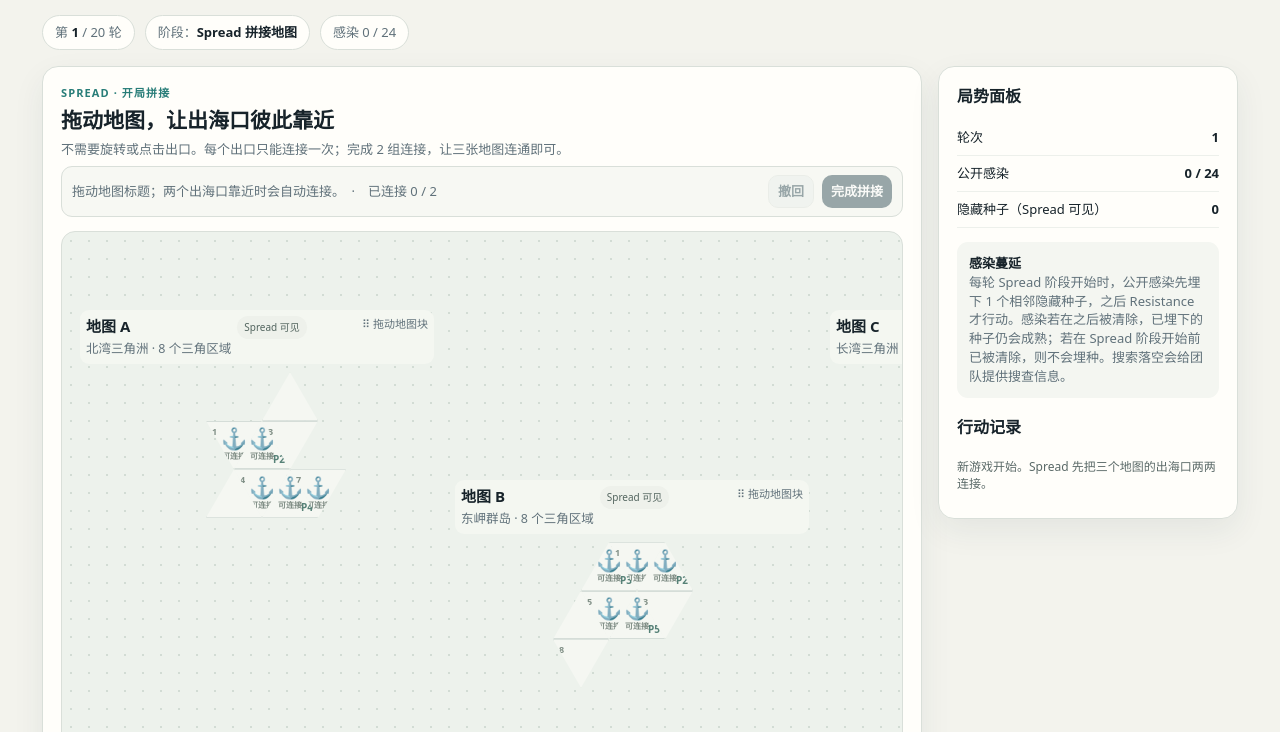
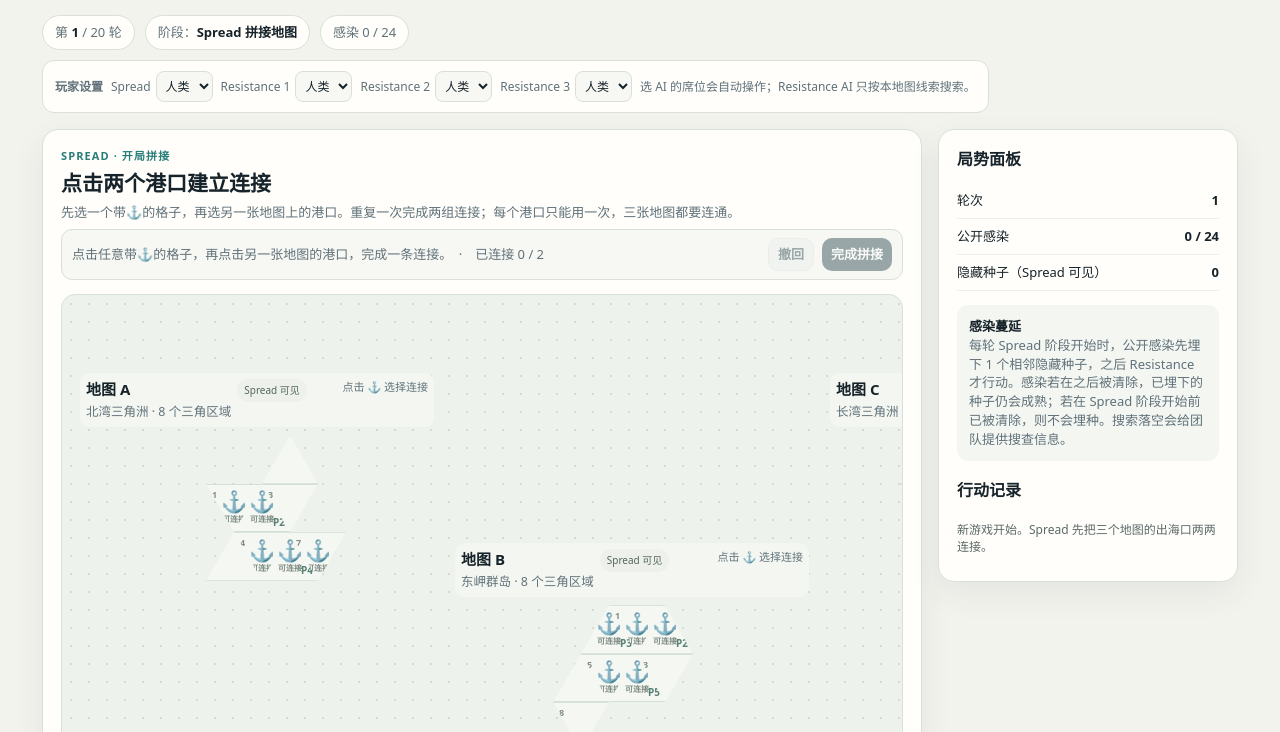
Before and after one commit to zzx20040118-a11y/VirusSpread, a plain HTML site: page index.html in a window 1280 px wide. Both pictures are taken after a click on the button "新开一局". Shown: the part 68-800 px from the top of the page. Drawn offline with Linux system fonts and the light colour scheme.

Commit message:
Make setup selectable and expose AI seats

```diff
--- a/index.html
+++ b/index.html
@@ -18,8 +18,7 @@
 .assembled-piece{position:absolute;width:350px;cursor:default;background:transparent;border:0;box-shadow:none;border-radius:0;padding:0;z-index:1}
 .assembled-piece .map-head{background:transparent;border-radius:0;padding:0 0 2px;margin:0 0 2px;justify-content:flex-start;align-items:center}
 .assembled-piece .map-tag,.assembled-piece .map-foot{display:none}
-.stitch-piece .map-head{cursor:grab;touch-action:none;user-select:none;background:#f4f7f1;border-radius:9px;padding:6px;margin:-2px -2px 8px;flex-wrap:wrap}
-.stitch-piece .map-head:active{cursor:grabbing}
+.stitch-piece .map-head{user-select:none;background:#f4f7f1;border-radius:9px;padding:6px;margin:-2px -2px 8px;flex-wrap:wrap}
 .stitch-piece .map-foot{display:none}
 .stitch-help{font-size:11px;color:var(--muted);margin-left:auto}
 .stitch-toolbar{display:flex;align-items:center;gap:10px;flex-wrap:wrap;padding:8px 10px;border:1px solid var(--line);border-radius:11px;background:#f7f8f3;margin:8px 0}
@@ -98,6 +97,7 @@ function drawStitchLines(){const board=document.querySelector('.stitch-board'),s
 function dragMove(e){if(!dragging)return;const board=document.querySelector('.stitch-board');if(!board)return;const m=dragging.map;state.positions[m].x=Math.max(0,Math.min(board.clientWidth-360,dragging.origX+e.clientX-dragging.x));state.positions[m].y=Math.max(0,Math.min(board.clientHeight-360,dragging.origY+e.clientY-dragging.y));const piece=document.querySelector(`.stitch-piece[data-map="${m}"]`);if(piece){piece.style.left=`${state.positions[m].x}px`;piece.style.top=`${state.positions[m].y}px`}drawStitchLines()}
 function dragEnd(){if(!dragging)return;dragging=null;autoConnectPorts();persist();drawStitchLines()}
 function finishStitch(){if(state.links.length<2)return;if(!mapsConnected()){state.stitchNotice='还需要把三张地图都连接起来；两条连接即可。';render();return}state.phase='setup';state.stitchNotice='';log('Spread 已用两条连接把三张地图拼接成一个连通地图。');persist();render()}
+function choosePort(id){if(state.phase!=='stitch'||state.ai?.spread)return;if(state.links.length>=2){state.stitchNotice='两组连接已完成。';render();return}const m=Math.floor(id/CELLS_PER_MAP),i=id%CELLS_PER_MAP;if(!state.maps[m].ports.includes(i)){state.stitchNotice='请点击带⚓的出海口格子。';render();return}if(linkedExit(id)){state.stitchNotice='这个出海口已经连接，请选择其他格子。';render();return}if(selected===id){selected=null;state.stitchNotice='已取消选择；请选择一对出海口。';render();return}if(selected===null){selected=id;state.stitchNotice=`已选 ${cellLabel(id)}；再点击另一张地图上的一个出海口。`;render();return}const otherMap=Math.floor(selected/CELLS_PER_MAP);if(otherMap===m){state.stitchNotice='一条连接必须连接两张不同地图；请选另一张地图上的出海口。';render();return}if(mapsAlreadyLinked(otherMap,m)){state.stitchNotice='这两张地图已经连通；请选择尚未连通的地图。';render();return}state.links.push([selected,id]);selected=null;state.stitchPairIndex=state.links.length;state.stitchNotice=`连接完成 ${state.stitchPairIndex} / 2。${state.stitchPairIndex<2?'再选择另一对出海口。':'三张地图已连通，可以完成拼接。'}`;log(`Spread 连接了 ${cellLabel(state.links.at(-1)[0])} 与 ${cellLabel(state.links.at(-1)[1])}。`);persist();render();requestAnimationFrame(drawStitchLines)}
 function placeInitial(){if(selected===null)return;if(state.setupSeedIds.length&&Math.floor(selected/CELLS_PER_MAP)===Math.floor(state.setupSeedIds[0]/CELLS_PER_MAP)){state.notice='第二个初始种子要放在另一张地图。';render();return}if(state.seeds.some(s=>s.id===selected)){state.notice='这个格子已有种子。';render();return}addSeed({id:selected,planted:1,matureAfter:1});state.setupSeedIds.push(selected);state.notice='';selected=null;if(state.setupSeedIds.length<2){state.notice='第一个种子已放置。请在另一张地图选择第二个种子。';persist();render();return}log('Spread 在两张不同地图各放置了一个初始隐藏种子。');beginResistanceRound()}
 function startSpreadRound(){
   state.phase='spread';state.spreadLeft=1+(state.round%3===0?1:0);selected=null;actionMode='';
@@ -121,6 +121,7 @@ function placeSpreadSeed(id){
 function endSpread(){beginResistanceRound()}
 function showMapTurn(m){state.activeMap=m;state.phase='resistance';selected=null;actionMode='';log(`${owners[m]} 行动开始（个人行动 1 次，团队共享剩余 ${state.sharedPool} 次）。`);persist();render()}
 function chooseCell(id){
+  if(state.phase==='stitch'){choosePort(id);return}
   if(state.phase==='setup'){selected=id;render();return}
   if(state.phase==='spread'){placeSpreadSeed(id);return}
   if(state.phase!=='resistance'||Math.floor(id/CELLS_PER_MAP)!==state.activeMap)return;
@@ -164,7 +165,7 @@ function mapCard(m,viewer){
   for(let i=0;i<CELLS_PER_MAP;i++){
     const id=mapId(m,i),status=statusOf(id,viewer),isExit=isSpread?(stitch?map.ports.includes(i):!!linkedExit(id)):false,isSelected=selected===id,[orient,row,col]=map.coords[i];
     const legal=isSpread&&state.phase==='spread'&&legalSeedCells().includes(id);
-    const canClick=(state.phase==='setup'&&isSpread)||(state.phase==='spread'&&isSpread)||(state.phase==='resistance'&&m===state.activeMap);
+    const canClick=(state.phase==='stitch'&&isSpread&&state.links.length<2&&isExit&&!linkedExit(id))||(state.phase==='setup'&&isSpread)||(state.phase==='spread'&&isSpread)||(state.phase==='resistance'&&m===state.activeMap);
     let icon='',tiny='';if(status==='infected'){icon='✹';tiny='已公开感染'}else if(status==='seed'){icon='●';tiny='隐藏种子'}else if(isExit){icon='⚓';tiny=stitch?'可连接':'出口'}else{icon='';tiny=''}
     let routeInfo='';if(isSpread){const id2=linkedExit(id);if(id2)routeInfo=` ↔ ${labels[Math.floor((id2[0]===id?id2[1]:id2[0])/CELLS_PER_MAP)]}`}
     const cls=['cell','triangle-cell',orient===0?'tri-down':'tri-up',status,isSelected?'selected':'',legal?'legal':''].filter(Boolean).join(' ');
@@ -173,10 +174,10 @@ function mapCard(m,viewer){
     const remotePortNum=route?state.maps[Math.floor(remoteId/CELLS_PER_MAP)].ports.indexOf(remoteId%CELLS_PER_MAP)+1:0;
     cells.push(`<button class="${cls}" data-cell-id="${id}" style="left:${(col-minQ)*56+(row-minR)*28+(orient===1?28:0)}px;top:${(row-minR)*48.5}px" ${canClick?'':'disabled'} onclick="window.gameCell(${id})" title="${labels[m]} ${i+1}${routeInfo}"><span class="num">${i+1}</span><span class="token">${icon}</span><span class="tiny">${tiny}</span>${isExit?`<span class="port">${isSpread&&route?`P${portNum}↔${routeName}-P${remotePortNum}`:`P${portNum}`}</span>`:''}</button>`)
   }
-  const extra=state.phase==='stitch'&&isSpread?`<div class="map-foot">8 个三角区域，每格编号 1–8；5 个带⚓的格子可作为出海口候选。拖动地图让任意两个候选格靠近，自动连接两组。</div>`:isSpread?`<div class="map-foot">三角格共边即可扩散；绿色虚线格可以放置种子。实际连接的两对出海口对 Resistance 隐藏。</div>`:`<div class="map-foot">你只看到自己的地图。格子编号 1–8；Spread 从 5 个出海口候选中选择连接位置，实际配对不会显示。</div>`;
-  const controls=stitch?`<span class="stitch-help">⠿ 拖动地图块</span>`:'';
+  const extra=state.phase==='stitch'&&isSpread?`<div class="map-foot">8 个三角区域，每格编号 1–8；带⚓的是出海口。点击两个不同地图上的港口，完成一条连接。</div>`:isSpread?`<div class="map-foot">三角格共边即可扩散；绿色虚线格可以放置种子。实际连接的两对出海口对 Resistance 隐藏。</div>`:`<div class="map-foot">你只看到自己的地图。格子编号 1–8；Spread 从 5 个出海口候选中选择连接位置，实际配对不会显示。</div>`;
+  const controls=stitch?`<span class="stitch-help">点击 ⚓ 选择连接</span>`:'';
   const positionStyle=boardMap?`style="left:${pos.x}px;top:${pos.y}px"`:'';
-  return `<section class="map-card ${stitch?'stitch-piece':boardMap?'assembled-piece':''}" data-map="${m}" ${positionStyle}><div class="map-head" ${stitch?`onpointerdown="window.dragStart(event,${m})"`:''}><div><h3>${labels[m]}</h3><small>${map.name} · 8 个三角区域</small></div><span class="map-tag">${isSpread?'Spread 可见':m===state.activeMap?'你的地图':'地图隐藏'}</span>${controls}</div><div class="grid irregular-grid">${cells.join('')}</div>${extra}</section>`
+  return `<section class="map-card ${stitch?'stitch-piece':boardMap?'assembled-piece':''}" data-map="${m}" ${positionStyle}><div class="map-head"><div><h3>${labels[m]}</h3><small>${map.name} · 8 个三角区域</small></div><span class="map-tag">${isSpread?'Spread 可见':m===state.activeMap?'你的地图':'地图隐藏'}</span>${controls}</div><div class="grid irregular-grid">${cells.join('')}</div>${extra}</section>`
 }
 function renderMaps(viewer){if(viewer==='resistance'){return `<div class="maps resistance-map">${mapCard(state.activeMap,viewer)}</div>`}const cards=[0,1,2].map(m=>mapCard(m,viewer)).join('');if(['stitch','setup','spread','finished'].includes(state.phase))return `<div class="stitch-scroll"><div class="stitch-board"><svg class="stitch-lines" aria-hidden="true"></svg>${cards}</div></div>`;return `<div class="maps">${cards}</div>`}
 function renderSide(){
@@ -189,16 +190,17 @@ function renderSide(){
 }
 function escapeHtml(s){return String(s).replace(/[&<>"']/g,c=>({'&':'&amp;','<':'&lt;','>':'&gt;','"':'&quot;',"'":'&#39;'}[c]))}
 function renderStatus(){
-  if(!state){const sel=(name,on)=>`<select onchange="window.setAISeat('${name}',this.value==='ai')"><option value="human" ${on?'':'selected'}>人类</option><option value="ai" ${on?'selected':''}>AI</option></select>`;$('#statusbar').innerHTML=`<span class="pill">Spread 1 人，对抗 Resistance 3 人</span><span class="pill">同一设备轮流操作，AI 按选定席位自动行动</span><div class="ai-setup"><strong>玩家设置</strong><label>Spread ${sel('spread',aiSetup.spread)}</label>${owners.map((n,i)=>`<label>${n} ${sel(`r${i}`,aiSetup.resistance[i])}</label>`).join('')}<span>选 AI 的席位会自动操作；Resistance AI 只按本地图线索搜索。</span></div>`;return}
+  const sel=(name,on)=>`<select aria-label="${name} 玩家类型" onchange="window.setAISeat('${name}',this.value==='ai')"><option value="human" ${on?'':'selected'}>人类</option><option value="ai" ${on?'selected':''}>AI</option></select>`,aiPanel=`<div class="ai-setup"><strong>玩家设置</strong><label>Spread ${sel('spread',aiSetup.spread)}</label>${owners.map((n,i)=>`<label>${n} ${sel(`r${i}`,aiSetup.resistance[i])}</label>`).join('')}<span>选 AI 的席位会自动操作；Resistance AI 只按本地图线索搜索。</span></div>`;
+  if(!state){$('#statusbar').innerHTML=`<span class="pill">Spread 1 人，对抗 Resistance 3 人</span><span class="pill">同一设备轮流操作，AI 按选定席位自动行动</span>${aiPanel}`;return}
   const role=state.phase==='stitch'?'Spread 拼接地图':state.phase==='spread'?'Spread 行动':state.phase==='resistance'?`${owners[state.activeMap]} 行动`:state.phase==='setup'?'Spread 放置初始种子':state.phase==='finished'?`${state.winner} 获胜`:'轮到交接设备';const currentSeat=state.phase==='resistance'?owners[state.activeMap]:['stitch','setup','spread'].includes(state.phase)?'Spread':state.nextRole;const aiLabel=isAISeat(currentSeat)?' · AI自动行动':'';
   const privateView=['resistance','handoff'].includes(state.phase);
   const infectionPill=privateView?(state.phase==='resistance'?`本地图感染 ${state.infected.filter(id=>Math.floor(id/CELLS_PER_MAP)===state.activeMap).length}`:'局势信息已隐藏'):`感染 ${state.infected.length} / 24`;
-  $('#statusbar').innerHTML=`<span class="pill">第 <strong>${state.round}</strong> / 20 轮</span><span class="pill">阶段：<strong>${role}${aiLabel}</strong></span><span class="pill">${infectionPill}</span>`;
+  $('#statusbar').innerHTML=`<span class="pill">第 <strong>${state.round}</strong> / 20 轮</span><span class="pill">阶段：<strong>${role}${aiLabel}</strong></span><span class="pill">${infectionPill}</span>${aiPanel}`;
 }
 function render(){
   renderStatus();
   scheduleAI();
-    const main=$('#main');main.classList.remove('stitch-main');if(!state){main.innerHTML=`<div class="eyebrow">可直接在浏览器运行 · 单设备轮流操作</div><h2>Spread 把种子埋进地图，Resistance 找出并清除它们。</h2><p class="intro">这是一个可玩的规则原型：三张轮廓各异的三角地图，每张由 8 个共边相接的编号区域组成，并有 5 个出海口候选。Spread 先选择出海口配对拼图；Resistance 只看自己的地图，不知道拼接方式。种子在抵抗者行动结束后公开成感染；公开感染在每轮 Spread 阶段开始时先埋下隐藏种子，再由 Resistance 应对。共边相接的三角格最多沿三条共边传播。</p><div class="howto"><div class="how"><b>① Spread 拼地图</b><span>三角区域只有共边才相邻，沿三条边传播。用两组出海口连接三张地图；两条连接即可让三块连成整体。</span></div><div class="how"><b>② Spread 放种子</b><span>在两张不同地图各放 1 个初始种子；每轮放 1 个种子，每第 3 轮额外放 1 个。</span></div><div class="how"><b>③ Resistance 应对</b><span>每位 Resistance 每轮有 1 次行动，团队另有 4 次共享行动，不需要预先分配。搜索种子用 1 次行动，清除公开感染用 2 次。搜查结果可以自由告诉队友，交流不消耗行动。</span></div><div class="how"><b>④ 爆发蔓延</b><span>Spread 阶段开始时，每个公开感染先埋下 1 个相邻隐藏种子，随后 Resistance 才能搜索或清除。种子会保持隐藏，直到 Resistance 完成下一轮行动后才成熟。</span></div></div><div class="notice">当前版本适合 4 人在同一台设备上轮流操作。交接画面会提示换人；Resistance 看不到 Spread 的种子和出海口拼接方式。</div><div class="actionrow"><button onclick="window.newGame()">开始新游戏</button></div><p class="footer-note">胜负：Resistance 清空全部种子与感染获胜；Spread 让全部 24 格都被感染或埋下种子时获胜。</p>`;$('#side').innerHTML=`<h3>原型规则</h3><div class="rulebox"><strong>Resistance 行动</strong><br>每人每轮 1 次行动，团队另有 4 次共享行动，可在 Resistance 行动阶段使用；搜索用 1 次，清除感染用 2 次。</div><div class="rulebox"><strong>地图拼接</strong><br>每张地图由 8 个共边相接的三角区域组成，Spread 从 5 个标记出海口中连接两组不同地图。</div><div class="rulebox"><strong>自动保存</strong><br>游戏进度保存在当前浏览器，刷新页面后可以继续。</div>`;return}
+    const main=$('#main');main.classList.remove('stitch-main');if(!state){main.innerHTML=`<div class="eyebrow">可直接在浏览器运行 · 单设备轮流操作</div><h2>Spread 把种子埋进地图，Resistance 找出并清除它们。</h2><p class="intro">这是一个可玩的规则原型：三张轮廓各异的三角地图，每张由 8 个共边相接的编号区域组成，并有 5 个出海口候选。Spread 先点击配对出海口拼图；Resistance 只看自己的地图，不知道拼接方式。种子在抵抗者行动结束后公开成感染；公开感染在每轮 Spread 阶段开始时先埋下隐藏种子，再由 Resistance 应对。共边相接的三角格最多沿三条共边传播。</p><div class="howto"><div class="how"><b>① Spread 拼地图</b><span>三角区域只有共边才相邻，沿三条边传播。点击两个不同地图的出海口完成一条连接；再选一对港口把三张地图连起来。</span></div><div class="how"><b>② Spread 放种子</b><span>在两张不同地图各放 1 个初始种子；每轮放 1 个种子，每第 3 轮额外放 1 个。</span></div><div class="how"><b>③ Resistance 应对</b><span>每位 Resistance 每轮有 1 次行动，团队另有 4 次共享行动，不需要预先分配。搜索种子用 1 次行动，清除公开感染用 2 次。搜查结果可以自由告诉队友，交流不消耗行动。</span></div><div class="how"><b>④ 爆发蔓延</b><span>Spread 阶段开始时，每个公开感染先埋下 1 个相邻隐藏种子，随后 Resistance 才能搜索或清除。种子会保持隐藏，直到 Resistance 完成下一轮行动后才成熟。</span></div></div><div class="notice">可在屏幕上方分别选择人类或 AI 席位。单设备轮流操作时会提示交接；Resistance 看不到 Spread 的种子和出海口拼接方式。</div><div class="actionrow"><button onclick="window.newGame()">开始新游戏</button></div><p class="footer-note">胜负：Resistance 清空全部种子与感染获胜；Spread 让全部 24 格都被感染或埋下种子时获胜。</p>`;$('#side').innerHTML=`<h3>原型规则</h3><div class="rulebox"><strong>Resistance 行动</strong><br>每人每轮 1 次行动，团队另有 4 次共享行动，可在 Resistance 行动阶段使用；搜索用 1 次，清除感染用 2 次。</div><div class="rulebox"><strong>地图拼接</strong><br>每张地图由 8 个共边相接的三角区域组成，Spread 从 5 个标记出海口中连接两组不同地图。</div><div class="rulebox"><strong>自动保存</strong><br>游戏进度保存在当前浏览器，刷新页面后可以继续。</div>`;return}
   if(state.phase==='finished'){
     const spread=state.winner==='Spread';main.innerHTML=`<div class="winner ${spread?'spread':''}"><div class="emoji">${spread?'🦠':'🛡️'}</div><div class="eyebrow">游戏结束</div><h2>${spread?'Spread 获胜':'Resistance 获胜'}</h2><p>${escapeHtml(state.winReason)}。第 ${state.round} 轮结束，共有 ${state.infected.length} 个公开感染和 ${state.seeds.length} 个隐藏种子。</p><button onclick="window.newGame()">再开一局</button></div><div class="actionrow"><button class="secondary" onclick="window.toggleFinalBoard()">查看 Spread 全图</button></div><div id="finalBoard"></div>`;renderSide();return
   }
@@ -206,8 +208,8 @@ function render(){
     const ai=isAISeat(state.nextRole);main.innerHTML=ai?`<div class="handoff"><div class="bigicon">🤖</div><div class="eyebrow">AI 正在行动</div><h2>${escapeHtml(state.nextRole)} 正在思考</h2><p class="intro" style="margin:10px auto 18px">AI 会根据自己能看到的信息选择行动。</p></div>`:`<div class="handoff"><div class="bigicon">${state.nextRole==='Spread'?'🦠':'🔄'}</div><div class="eyebrow">轮流交接</div><h2>请把设备交给 ${escapeHtml(state.nextRole)}</h2><p class="intro" style="margin:10px auto 18px">确认后进入该角色的操作界面。Resistance 只会看到当前玩家自己的地图。</p><button onclick="window.continueHandoff()">${state.nextRole==='Spread'?'进入 Spread 回合':'查看我的地图'}</button></div>`;renderSide();return
   }
   if(state.phase==='stitch'){
-    const status=state.stitchNotice||'拖动地图标题；两个出海口靠近时会自动连接。';
-    main.classList.add('stitch-main');main.innerHTML=`<div class="eyebrow">Spread · 开局拼接</div><h2>拖动地图，让出海口彼此靠近</h2><p class="intro">不需要旋转或点击出口。每个出口只能连接一次；完成 2 组连接，让三张地图连通即可。</p><div class="stitch-toolbar"><span class="selection">${escapeHtml(status)}　·　已连接 ${state.stitchPairIndex} / 2</span><div class="actionrow"><button class="secondary small" onclick="window.undoStitch()" ${state.stitchPairIndex===0?'disabled':''}>撤回</button><button class="small" onclick="window.finishStitch()" ${state.stitchPairIndex<2||!mapsConnected()?'disabled':''}>完成拼接</button></div></div>${renderMaps('spread')}`;renderSide();requestAnimationFrame(drawStitchLines);return
+    const status=state.stitchNotice||'点击任意带⚓的格子，再点击另一张地图的港口，完成一条连接。';
+    main.classList.add('stitch-main');main.innerHTML=`<div class="eyebrow">Spread · 开局拼接</div><h2>点击两个港口建立连接</h2><p class="intro">先选一个带⚓的格子，再选另一张地图上的港口。重复一次完成两组连接；每个港口只能用一次，三张地图都要连通。</p><div class="stitch-toolbar"><span class="selection">${escapeHtml(status)}　·　已连接 ${state.stitchPairIndex} / 2</span><div class="actionrow"><button class="secondary small" onclick="window.undoStitch()" ${state.stitchPairIndex===0?'disabled':''}>撤回</button><button class="small" onclick="window.finishStitch()" ${state.stitchPairIndex<2||!mapsConnected()?'disabled':''}>完成拼接</button></div></div>${renderMaps('spread')}`;renderSide();requestAnimationFrame(drawStitchLines);return
   }
   if(state.phase==='setup'){
     main.innerHTML=`<div class="eyebrow">Spread · 初始放置</div><h2>放置两个初始隐藏种子</h2><p class="intro">在两张不同地图各选一个格子放种子。Resistance 不会看到种子位置，也不知道拼接方式。</p><div class="actionrow"><span class="selection">${selected===null?'尚未选择位置':`已选择 ${cellLabel(selected)}`}</span><button class="gold" onclick="window.placeInitial()" ${selected===null?'disabled':''}>放置初始种子</button></div>${renderMaps('spread')}`;renderSide();return
@@ -221,7 +223,7 @@ function render(){
     main.innerHTML=`<div class="eyebrow">${escapeHtml(owners[m])} · ${escapeHtml(labels[m])}</div><h2>查看你的地图并选择行动</h2><p class="intro">你只知道本地图上的公开感染。搜索时可选任何格子；搜空后可把结果告诉队友，帮助大家避免重复搜索。可以搜索隐藏种子，或花 2 次行动清除公开感染。每人有 1 次行动，团队另有 4 次共享行动，可在任意 Resistance 玩家行动时使用。</p>${msg}<div class="actionrow"><span class="pill">个人行动：<strong>${state.ap[m]}</strong>　共享行动：<strong>${state.sharedPool}</strong></span><span class="pill">选择：<strong>${sel===null?'无':cellLabel(sel)}</strong></span><span class="pill">模式：<strong>${modeLabel}</strong></span></div><div class="modebar"><button class="${actionMode==='guess'?'active':''}" onclick="window.setMode('guess')" ${ap<1?'disabled':''}>搜索 · 1 次行动</button><button class="${actionMode==='clear'?'active':''}" onclick="window.setMode('clear')" ${ap<2?'disabled':''}>清除感染 · 2 次行动</button>${actionMode==='guess'?`<button class="gold" onclick="window.guessSeed()" ${sel===null||ap<1?'disabled':''}>确认搜索</button>`:''}${actionMode==='clear'?`<button class="danger" onclick="window.clearInfection()" ${!selInfected||ap<2?'disabled':''}>清除所选感染</button>`:''}</div><div class="action-help">搜索隐藏种子花费 1 次行动，清除公开感染花费 2 次。搜查结果可以口头分享；已埋下的种子会独立成熟，即使来源感染被清除也不受影响。</div>${renderMaps('resistance')}<div class="actionrow"><button class="secondary" onclick="window.finishMap()">结束 ${owners[m]} 行动</button></div>`;renderSide();return
   }
 }
-window.setAISeat=(seat,on)=>{if(seat==='spread')aiSetup.spread=on;else{const i=Number(seat.slice(1));aiSetup.resistance[i]=on}renderStatus()};
+window.setAISeat=(seat,on)=>{if(seat==='spread')aiSetup.spread=on;else{const i=Number(seat.slice(1));aiSetup.resistance[i]=on}if(state){state.ai={spread:aiSetup.spread,resistance:[...aiSetup.resistance]};persist();render()}else renderStatus()};
 window.newGame=()=>{if(state&&state.phase!=='finished'&&!confirm('现在开始新游戏？当前进度会被覆盖。'))return;if(aiTimer!==null){clearTimeout(aiTimer);aiTimer=null}makeGame(aiSetup)};
 window.gameCell=chooseCell;
 window.undoStitch=undoStitch;
```
